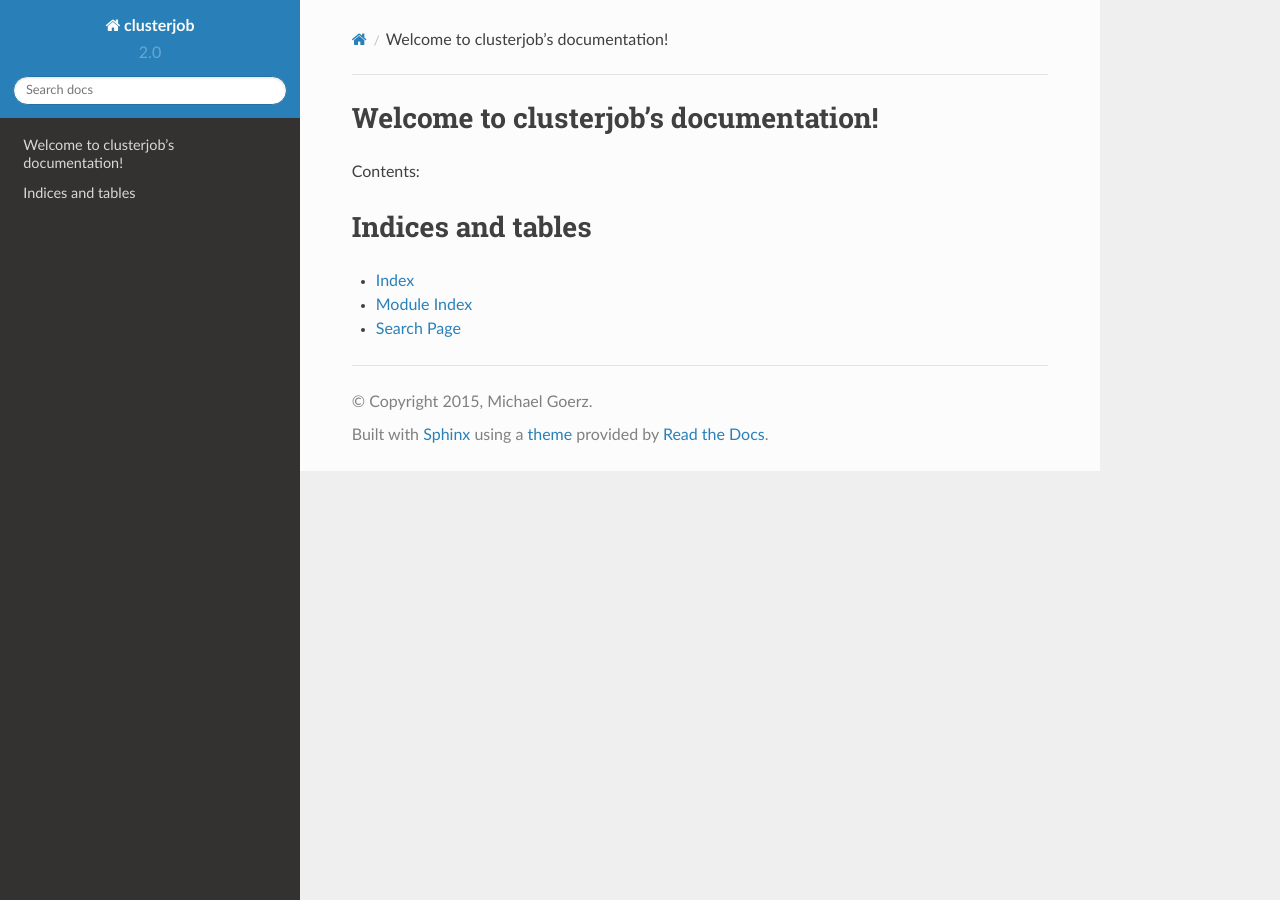
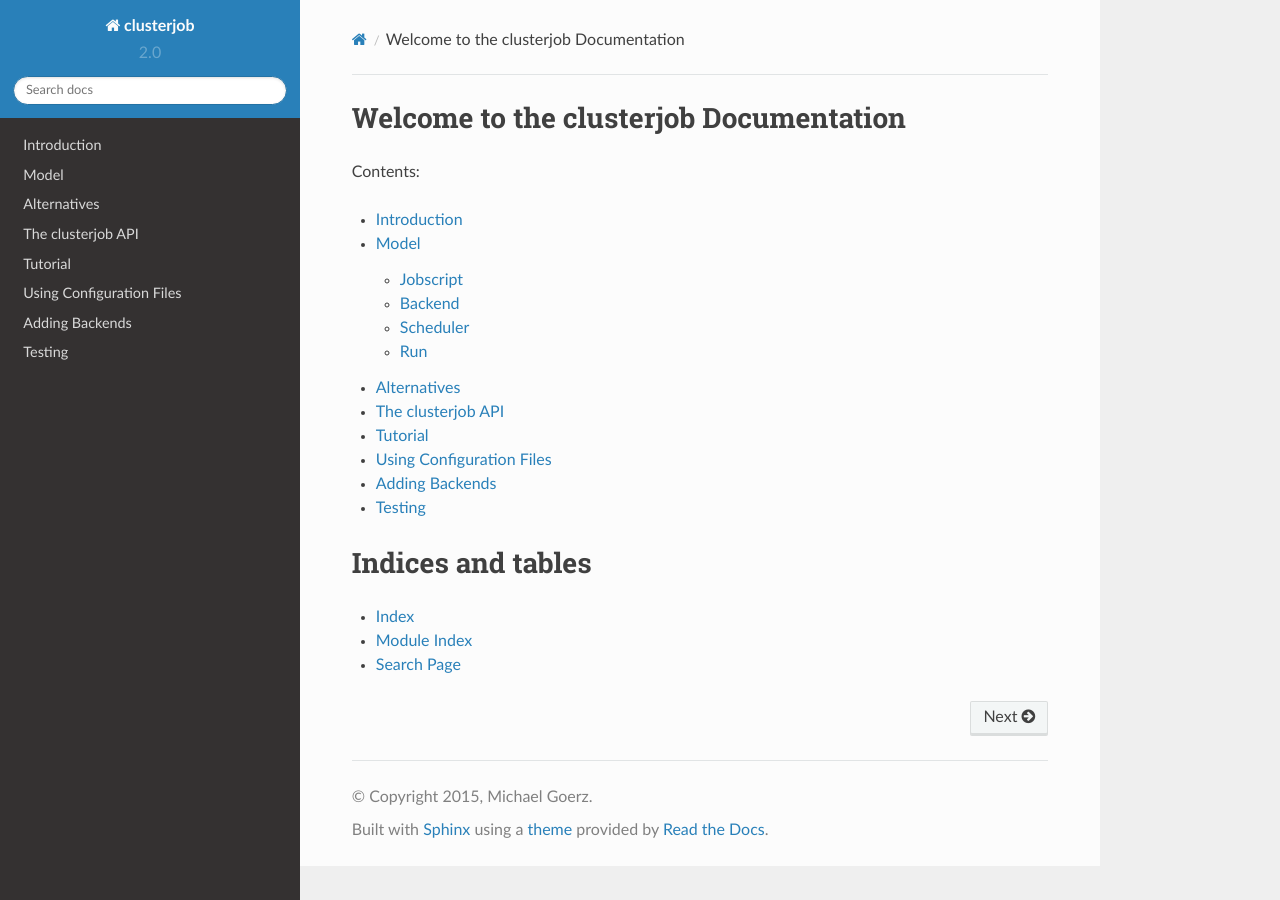
Before and after one commit to goerz/clusterjob, a Sphinx documentation site: the page built from docs/source/index.rst, in a window 1280 px wide. Built offline with Sphinx 7.4.7 and the Read the Docs theme 2.0.0, drawn with Linux system fonts in a browser that asks for light colours.

Commit message:
Add rudimentary docs, with Makefile

```diff
--- /dev/null
+++ b/docs/source/adding_backends.rst
@@ -0,0 +1,2 @@
+Adding Backends
+===============
--- /dev/null
+++ b/docs/source/alternatives.rst
@@ -0,0 +1,2 @@
+Alternatives
+============
--- a/docs/source/index.rst
+++ b/docs/source/index.rst
@@ -1,16 +1,19 @@
-.. clusterjob documentation master file, created by
-   sphinx-quickstart on Sun Dec 27 17:35:53 2015.
-   You can adapt this file completely to your liking, but it should at least
-   contain the root `toctree` directive.
-
-Welcome to clusterjob's documentation!
-======================================
+Welcome to the clusterjob Documentation
+=======================================
 
 Contents:
 
 .. toctree::
    :maxdepth: 2
 
+   introduction
+   model
+   alternatives
+   api
+   tutorial
+   using_inifiles
+   adding_backends
+   testing
 
 
 Indices and tables
--- /dev/null
+++ b/docs/source/introduction.rst
@@ -0,0 +1,2 @@
+Introduction
+============
--- /dev/null
+++ b/docs/source/testing.rst
@@ -0,0 +1,2 @@
+Testing
+=======
--- /dev/null
+++ b/docs/source/tutorial.rst
@@ -0,0 +1,2 @@
+Tutorial
+========
--- /dev/null
+++ b/docs/source/using_inifiles.rst
@@ -0,0 +1,2 @@
+Using Configuration Files
+=========================
```
Also changed, not shown: docs/source/api.rst (added, +21 -0 lines), docs/source/model.rst (added, +24 -0 lines), 6 other files.
